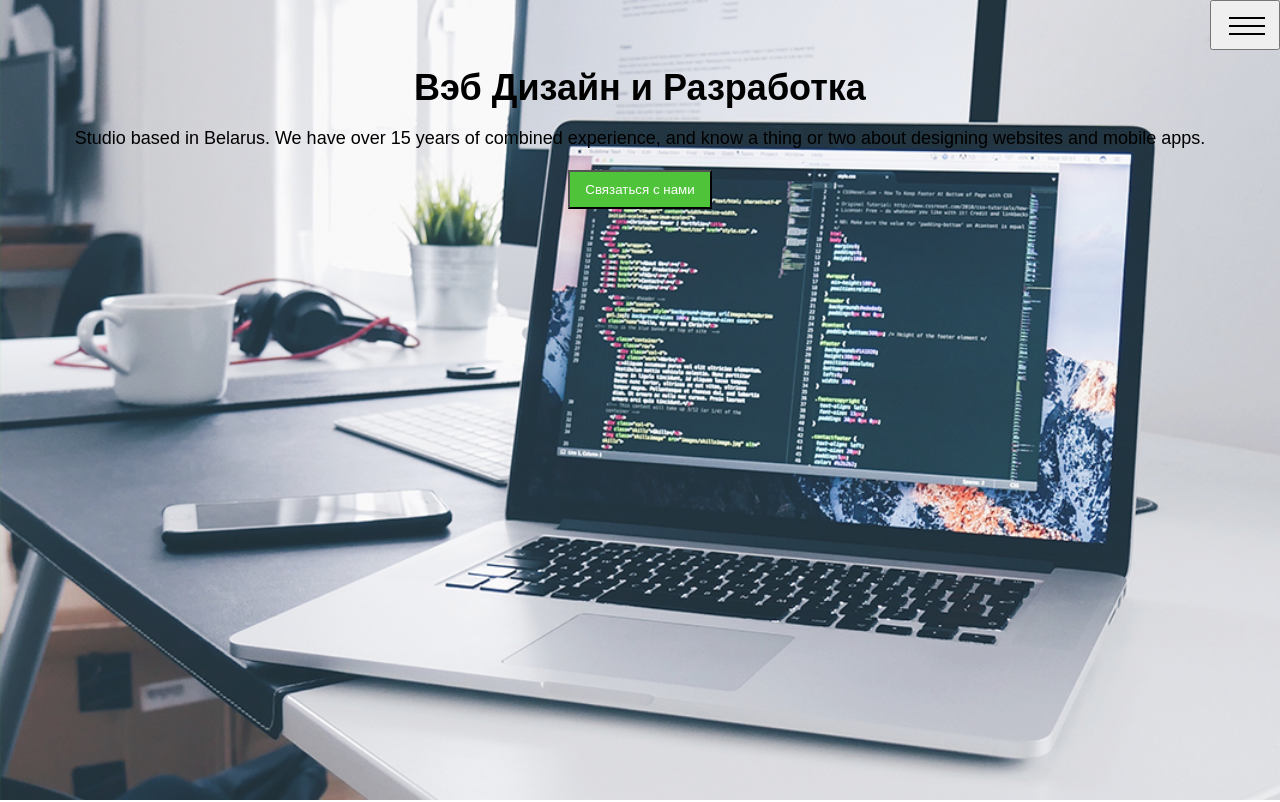
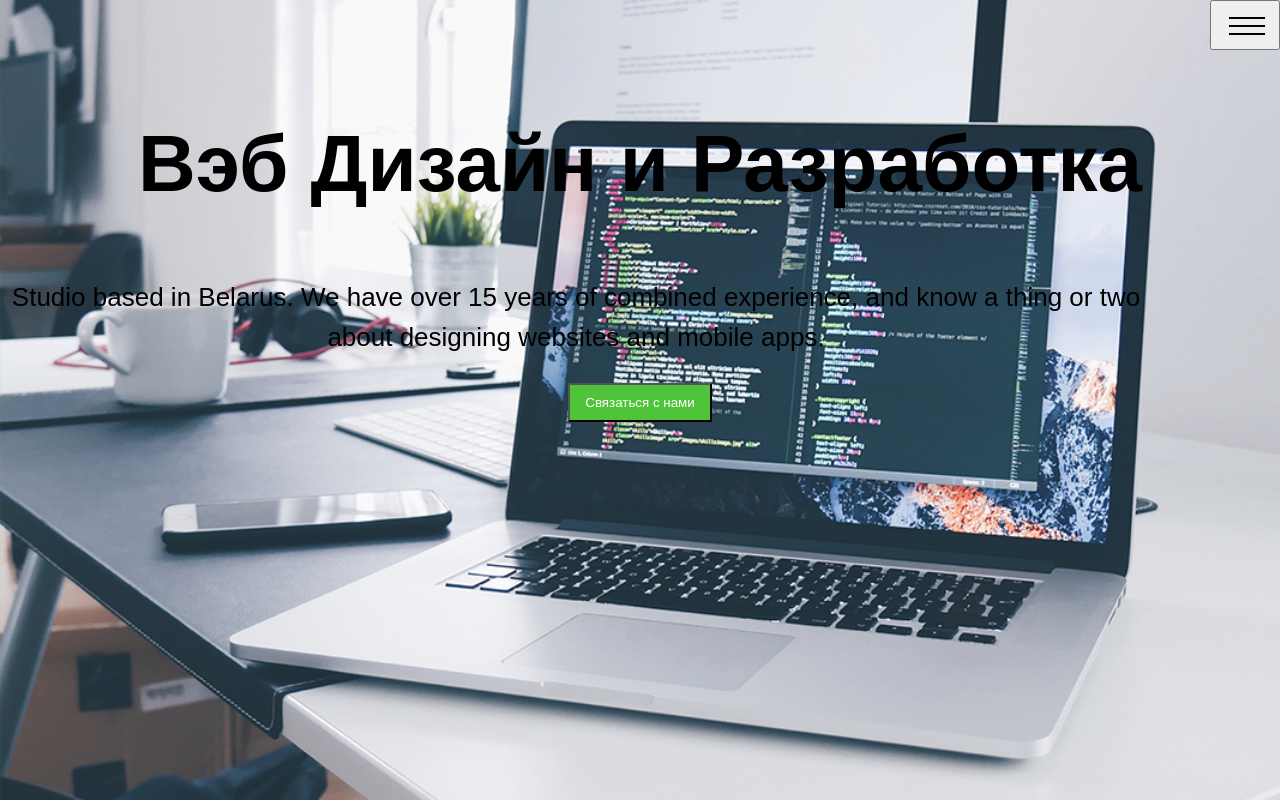
Before and after one commit to smile6954/test, a plain HTML site: page index.html in a window 1280 px wide. Shown: the top 802 px of the page. Drawn offline with Linux system fonts and the light colour scheme.

Commit message:
Размеры шрифтов поменял

```diff
--- a/index.html
+++ b/index.html
@@ -21,7 +21,7 @@
 		</div>
 		<div>
 			<h1 class="header__title">Вэб Дизайн и Разработка</h1>
-			<p header__slogan>Studio based in Belarus. We have over
+			<p class="header__slogan">Studio based in Belarus. We have over
 				15 years of combined experience, and know a thing or two
 				about designing websites and mobile apps.
 			</p>
--- a/style.css
+++ b/style.css
@@ -34,6 +34,15 @@ a {
   background-repeat: no-repeat;
   background-size: cover;
   text-align: center;
+}
+.header__title {
+  font-size: 80px;
+  line-height: 120px;
+}
+.header__slogan {
+  font-size: 26px;
+  line-height: 40px;
+  width: 90%;
 }
 .navbar {
   align-items: center;
```
